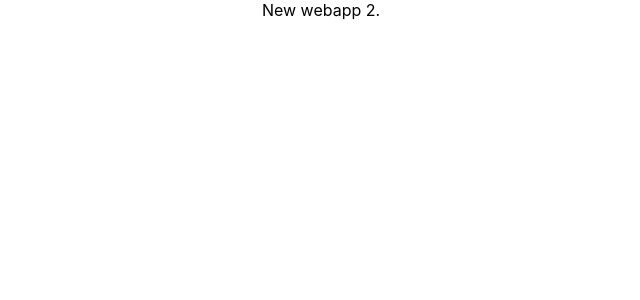
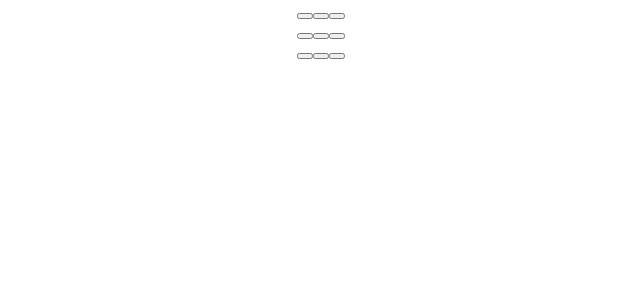
Before and after one commit to harveym4n4lili/TicTacToe, a React (Create React App) app: page / in a window 1280 px wide. Shown: the top 300 px of the page, without its empty margins (319-959 px from the left). Built offline with nearby package versions, Linux system fonts and the light colour scheme.

Commit message:
Added button functionality, prepared css files.

```diff
--- a/src/App.js
+++ b/src/App.jsx
@@ -1,9 +1,10 @@
 import './assets/styles/App.css';
+import Board from './components/board/Board.jsx';
 
 function App() {
   return (
     <div className="App">
-      New webapp 2.
+      <Board />
     </div>
   );
 }
--- /dev/null
+++ b/src/components/board/Board.jsx
@@ -0,0 +1,36 @@
+import React from 'react';
+import Square from '../square/Square.jsx'
+
+const Board = ({ value }) => {
+
+    const [squares, setSquares] = React.useState(Array(9).fill(null))
+    const [isX, setIsX] = React.useState(true)
+
+    const  handleClick = (i) => {
+        squares[i] = isX ? 'X' : 'O'
+        setSquares(squares)
+        setIsX(!isX)
+    }
+
+    return (
+        <div className='board'>
+            <div className='board-row'>
+                <Square value={squares[0]} onClick={() => handleClick(0)}/>
+                <Square value={squares[1]} onClick={() => handleClick(1)}/>
+                <Square value={squares[2]} onClick={() => handleClick(2)}/>
+            </div>
+            <div className='board-row'>
+                <Square value={squares[3]} onClick={() => handleClick(3)}/>
+                <Square value={squares[4]} onClick={() => handleClick(4)}/>
+                <Square value={squares[5]} onClick={() => handleClick(5)}/>
+            </div>
+            <div className='board-row'>
+                <Square value={squares[6]} onClick={() => handleClick(6)}/>
+                <Square value={squares[7]} onClick={() => handleClick(7)}/>
+                <Square value={squares[8]} onClick={() => handleClick(8)}/>
+            </div>
+        </div>
+    );
+};
+
+export default Board;
--- /dev/null
+++ b/src/components/square/Square.jsx
@@ -0,0 +1,12 @@
+import React from 'react';
+import './Square.css';
+
+const Square = ({ value, onClick }) => {
+    return (
+        <button className='square'  onClick={onClick}>
+            {value}
+        </button>
+    );
+};
+
+export default Square;
```
Also changed, not shown: src/components/board/Board.css (added), src/components/square/Square.css (added).
